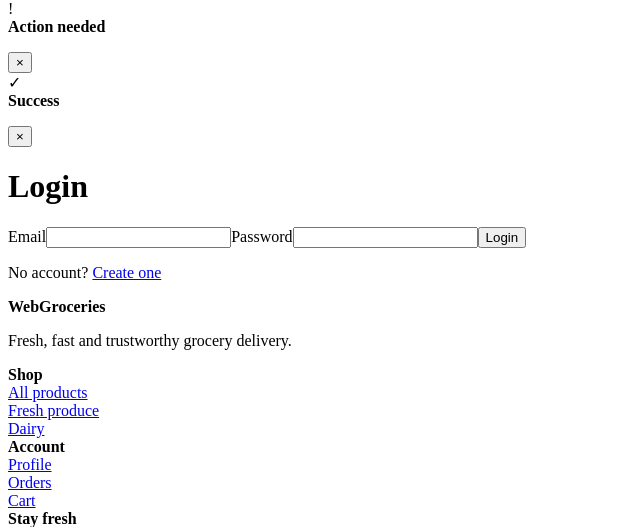
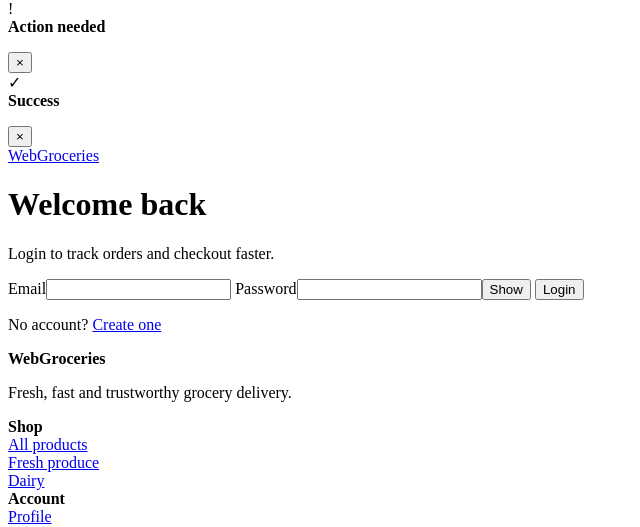
Before and after one commit to ZHPENTEST/webgroceries, a PHP site: template app/Views/auth/login.php in a window 1280 px wide. Shown: the part 104-631 px from the top of the page, without its empty margins (0-640 px from the left). Run offline with PHP 8.4, Linux system fonts and the light colour scheme; the template is opened without the code that fills it, so the values that code supplies are empty; some libraries are stand-ins or nearby versions.

Commit message:
Login/register layout polish: spacing, brand header, show-password

```diff
--- a/app/Views/auth/login.php
+++ b/app/Views/auth/login.php
@@ -1,3 +1,8 @@
-<div class="auth"><h1>Login</h1>
-<form method="post" action="/login"><?= csrf_field() ?><label>Email<input name="email" type="email" required autocomplete="email" value="<?= old('email') ?>"></label><label>Password<input name="password" type="password" required autocomplete="current-password"></label><button class="btn big">Login</button></form>
+<div class="auth">
+<a class="logo" href="/"><span class="logo-dot"></span>WebGroceries</a>
+<div><h1>Welcome back</h1><p class="muted">Login to track orders and checkout faster.</p></div>
+<form method="post" action="/login"><?= csrf_field() ?>
+<label>Email<input name="email" type="email" required autocomplete="email" value="<?= old('email') ?>"></label>
+<label>Password<span class="pw-wrap"><input name="password" type="password" required autocomplete="current-password"><button type="button" data-showpw>Show</button></span></label>
+<button class="btn big">Login</button></form>
 <p>No account? <a href="/register">Create one</a></p></div>
```
Also changed, not shown: app/Views/auth/register.php (+8 -2 lines), public/assets/css/app.css, public/assets/js/app.js.
